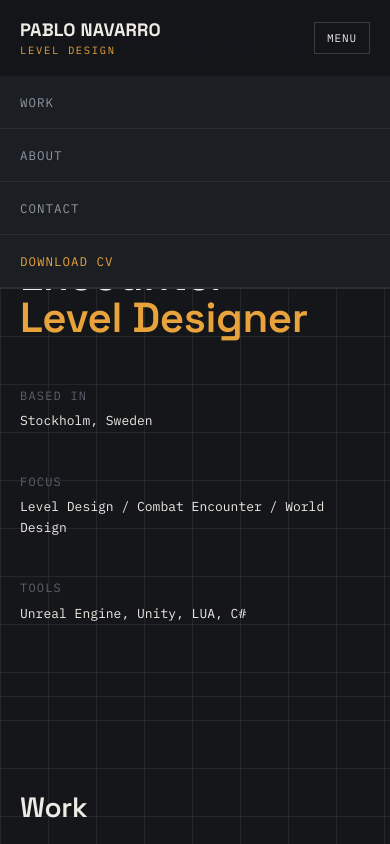
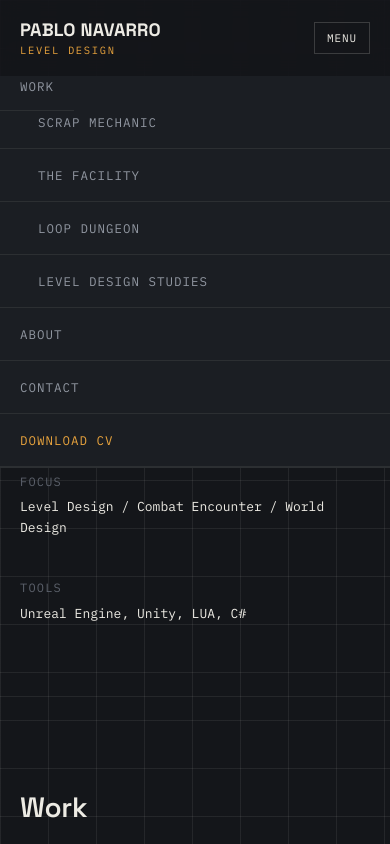
Before and after one commit to PabloNavarroL/pabloLevelDesign.github.io, a plain HTML site: page index.html in a window 390 px wide. Both pictures are taken after a click on the button "MENU". Shown: the top 844 px of the page. Drawn offline with Linux system fonts and the light colour scheme.

Commit message:
Work dropdown in the site header with the four projects
Hover/keyboard-focus dropdown under Work: Scrap Mechanic, The
Facility, Loop Dungeon, Level Design Studies (sector order). The
current project is highlighted in the menu; on phones the items
show as an indented list inside the mobile menu. Footer Work links
unchanged.

Co-Authored-By: Claude Sonnet 5.5 <noreply@anthropic.com>

```diff
--- a/css/style.css
+++ b/css/style.css
@@ -157,6 +157,28 @@ p:last-child { margin-bottom: 0; }
 .nav-links a:hover, .nav-links a[aria-current="page"] { color: var(--text); }
 .nav-links a.nav-cv { color: var(--accent); }
 .nav-links a.nav-cv:hover { color: var(--text); }
+
+/* "Work" dropdown — opens on hover or keyboard focus. */
+.nav-dropdown { position: relative; }
+.nav-dropdown-toggle::after { content: " \25BE"; font-size: 10px; }
+.nav-dropdown-menu {
+  display: none;
+  flex-direction: column;
+  position: absolute;
+  top: calc(100% + 18px);
+  left: -20px;
+  min-width: 230px;
+  background: var(--bg-panel);
+  border: 1px solid var(--line-strong);
+  padding: 8px 0;
+}
+.nav-dropdown-menu::before { content: ""; position: absolute; left: 0; right: 0; top: -19px; height: 19px; }
+.nav-dropdown:hover .nav-dropdown-menu,
+.nav-dropdown:focus-within .nav-dropdown-menu { display: flex; }
+.nav-dropdown-menu a { padding: 10px 20px; white-space: nowrap; }
+.nav-dropdown-menu a:hover { background: var(--bg-panel-2); }
+.nav-dropdown-menu a[aria-current="page"] { color: var(--accent); }
+.nav-dropdown-menu a[aria-current="page"]::after { display: none; }
 .nav-links a[aria-current="page"]::after {
   content: "";
   position: absolute;
@@ -188,8 +210,12 @@ p:last-child { margin-bottom: 0; }
     overflow: hidden;
     transition: max-height 0.25s ease;
   }
-  .nav-links.open { max-height: 260px; }
+  .nav-links.open { max-height: 560px; }
   .nav-links a { padding: 16px var(--gutter); border-bottom: 1px solid var(--line); }
+  .nav-dropdown-toggle::after { content: ""; }
+  .nav-dropdown-menu { display: flex; position: static; min-width: 0; padding: 0; border: 0; background: none; }
+  .nav-dropdown-menu::before { display: none; }
+  .nav-dropdown-menu a { padding-left: calc(var(--gutter) + 18px); }
   .nav-toggle { display: block; }
 }
 
--- a/index.html
+++ b/index.html
@@ -13,7 +13,15 @@
   <div class="wrap">
     <a href="index.html" class="brand">PABLO NAVARRO<span>Level Design</span></a>
     <nav class="nav-links">
-      <a href="index.html#work">Work</a>
+      <div class="nav-dropdown">
+        <a href="index.html#work" class="nav-dropdown-toggle">Work</a>
+        <div class="nav-dropdown-menu">
+          <a href="scrap-mechanic/">Scrap Mechanic</a>
+          <a href="projects/facility.html">The Facility</a>
+          <a href="loop-dungeon/">Loop Dungeon</a>
+          <a href="projects/ld-studies.html">Level Design Studies</a>
+        </div>
+      </div>
       <a href="about.html">About</a>
       <a href="index.html#contact">Contact</a>
       <a href="images/about/PabloNavarro_CV.pdf" target="_blank" rel="noopener" class="nav-cv">Download CV</a>
```
Also changed, not shown: about.html (+9 -1 lines), loop-dungeon/index.html (+9 -1 lines), projects/facility.html (+9 -1 lines), projects/ld-studies.html (+9 -1 lines), scrap-mechanic/index.html (+9 -1 lines).
